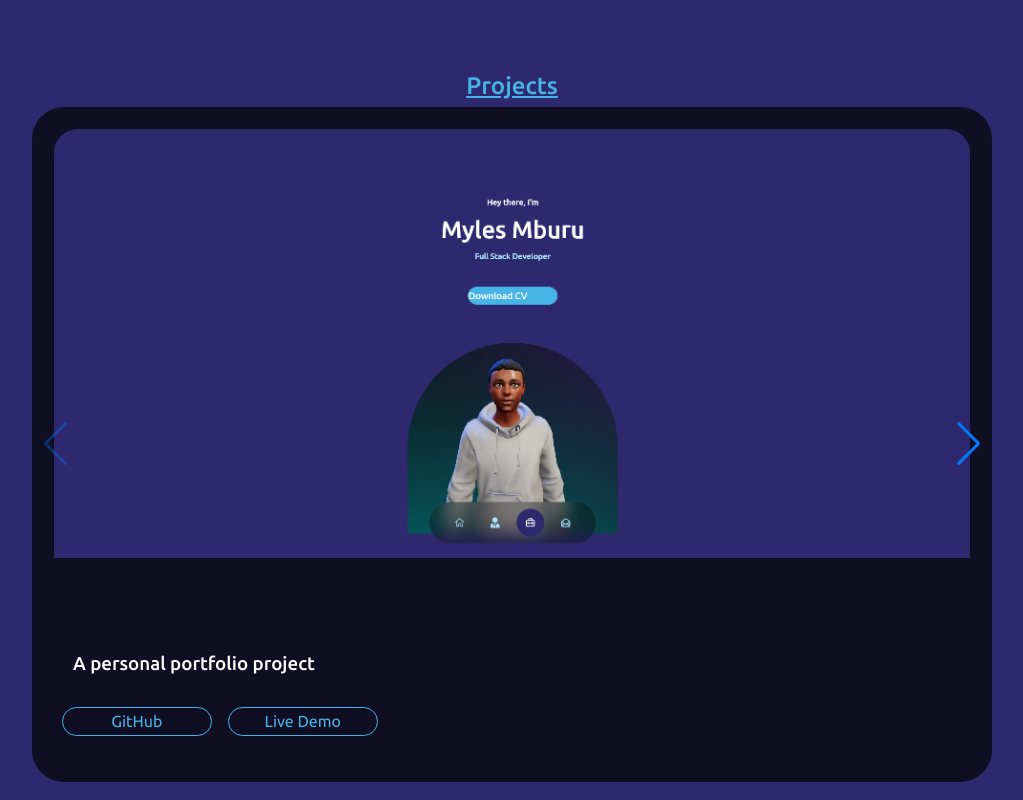
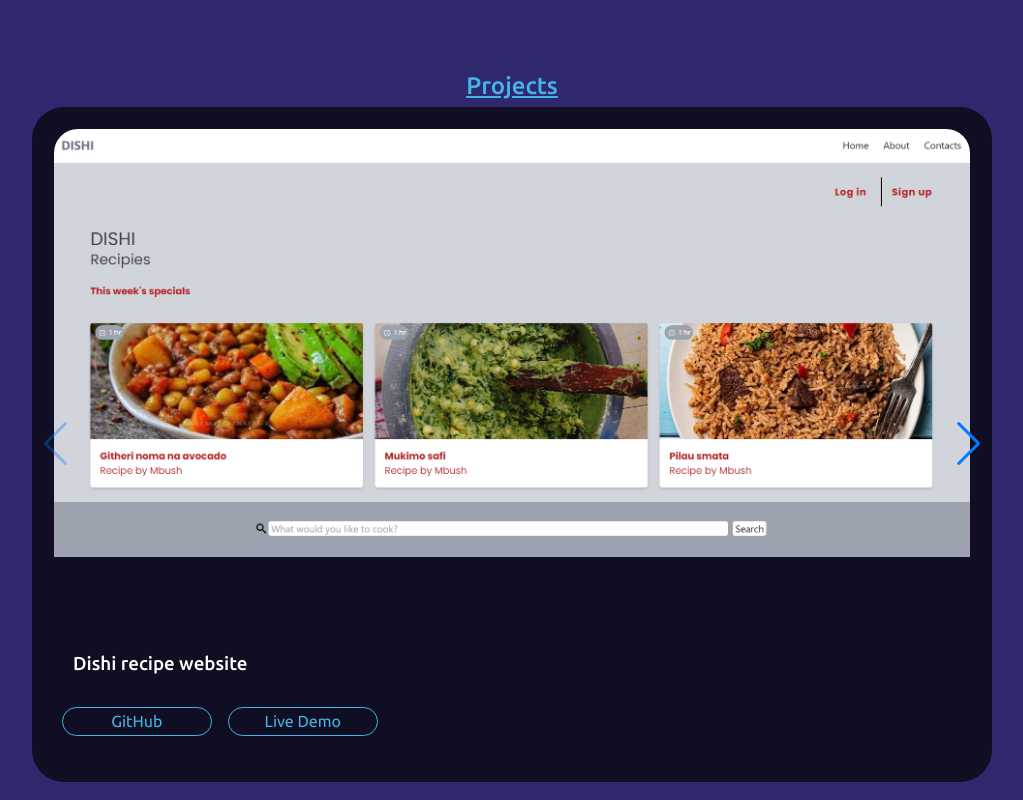
Before and after one commit to MylesMburu/alx-porfolio, a React (Create React App) app: page / in a window 1280 px wide. Shown: the part 1740-2540 px from the top of the page, without its empty margins (128-1151 px from the left). Built offline with nearby package versions, Linux system fonts and the light colour scheme.

Commit message:
project added

```diff
--- /dev/null
+++ b/src/components/projects/ProjectData.js
@@ -0,0 +1,37 @@
+import IMG1 from "../../assets/wanjapi/project1.png"
+import IMG2 from "../../assets/wanjapi/dishi.png"
+import IMG3 from "../../assets/wanjapi/to do list.png"
+import IMG4 from "../../assets/wanjapi/book_club.png"
+
+  const data = [
+    {
+        id:1,
+        image:IMG2,
+        title:'Dishi recipe website',
+        github:"https://github.com/MylesMburu",
+        live: "https://dishi-five.vercel.app/"
+      },
+      {
+        id:2,
+        image:IMG4,
+        title:'Charity Book Club',
+        github:"https://github.com/MylesMburu",
+        live: "https://book-club-ten.vercel.app/"
+      },
+    {
+      id:3,
+      image:IMG3,
+      title:'Recaller-To-Do-List App',
+      github:"https://github.com/MylesMburu",
+      live: "https://recaller.netlify.app/"
+    },
+    {
+        id:4,
+        image:IMG1,
+        title: 'A personal portfolio project',
+        github:"https://github.com/MylesMburu",
+        live: "https://mylesmburu.netlify.app/"
+      }
+  ]
+
+  export default data;
--- a/src/components/projects/Projects.jsx
+++ b/src/components/projects/Projects.jsx
@@ -3,10 +3,7 @@ import './projects.css'
 import AOS from "aos";
 import "animate.css/animate.min.css";
 import 'aos/dist/aos.css'
-import IMG1 from "../../assets/wanjapi/project1.png"
-import IMG2 from "../../assets/wanjapi/dishi.png"
-import IMG3 from "../../assets/wanjapi/to do list.png"
-
+import data from './ProjectData';
 import { Navigation } from 'swiper';
 import { Swiper, SwiperSlide } from 'swiper/react';
 
@@ -14,29 +11,7 @@ import { Swiper, SwiperSlide } from 'swiper/react';
 import 'swiper/css';
 import 'swiper/css/navigation';
 
-const data = [
-  {
-    id:1,
-    image:IMG1,
-    title: 'A personal portfolio project',
-    github:"https://github.com/MylesMburu",
-    live: "https://mylesmburu.netlify.app/"
-  },
-  {
-    id:2,
-    image:IMG2,
-    title:'A recipe website',
-    github:"https://github.com/MylesMburu",
-    live: "https://dishi-five.vercel.app/"
-  },
-  {
-    id:3,
-    image:IMG3,
-    title:'To do list with deadline',
-    github:"https://github.com/MylesMburu",
-    live: "https://recaller.netlify.app/"
-  }
-]
+
 const Projects = () => {
 
   useEffect(() => {
```
Also changed, not shown: src/assets/wanjapi/book_club.png (added).
